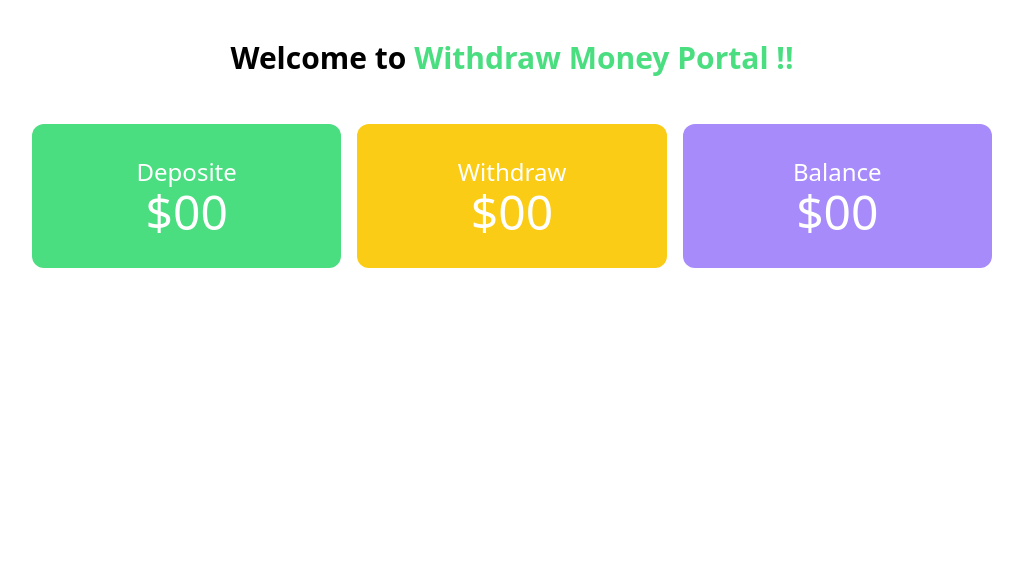
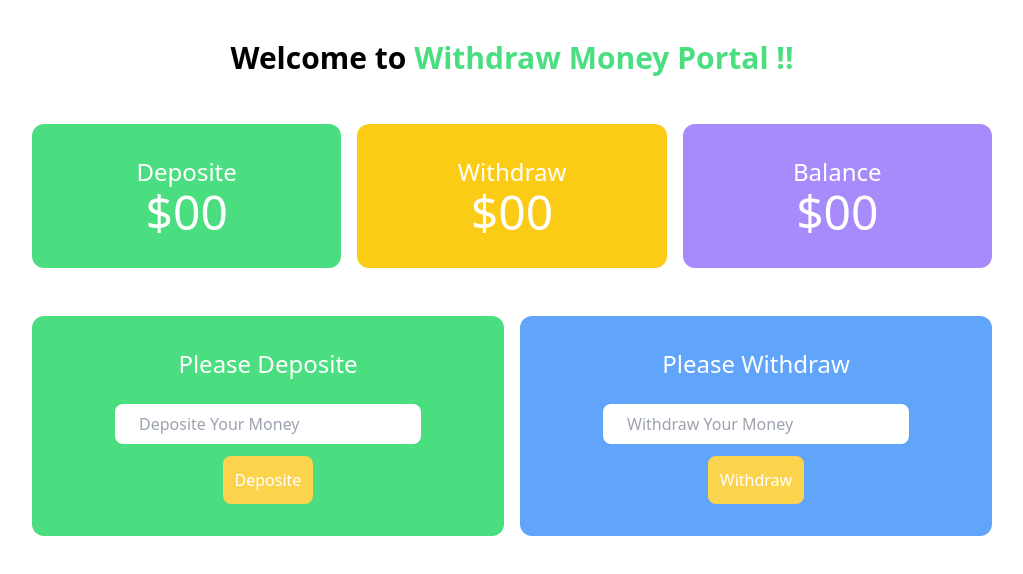
Before and after one commit to Houmayan/deshbank, a plain HTML site: page bank.html in a window 1280 px wide. Shown: the whole page, without its empty margins (128-1151 px from the left). Drawn offline with nearby package versions, Linux system fonts and the light colour scheme.

Commit message:
added new

```diff
--- a/bank.html
+++ b/bank.html
@@ -1,13 +1,14 @@
-<!doctype html>
+<!DOCTYPE html>
 <html>
   <head>
-  <meta charset="UTF-8">
-  <meta name="viewport" content="width=device-width, initial-scale=1.0">
+    <meta charset="UTF-8" />
+    <meta name="viewport" content="width=device-width, initial-scale=1.0" />
     <script src="https://cdn.tailwindcss.com"></script>
   </head>
   <body>
     <h1 class="text-3xl font-semibold text-center m-10">
-    Welcome to <span class="font-bold text-green-400">Withdraw Money Portal !!</span>
+      Welcome to
+      <span class="font-bold text-green-400">Withdraw Money Portal !!</span>
     </h1>
     <main>
       <section class="mt-12">
@@ -24,7 +25,46 @@
             <h4 class="text-2xl">Balance</h4>
             <h2 class="text-5xl">$00</h2>
           </div>
+        </div>
+      </section>
+      <!-- ...................... -->
+      <section class="mt-12">
+        <div class="grid grid-cols-2 gap-4 w-9/12 mx-auto text-white">
+          <div class="bg-green-400 p-8 rounded-xl text-center">
+            <h4 class="text-2xl">Please Deposite</h4>
+            <input
+              class="mt-6 rounded-lg block w-9/12 px-6 py-2 mb-3 mx-auto"
+              type="number"
+              name=""
+              id=""
+              placeholder="Deposite Your Money"
+            />
 
+            <button
+              id="btn-deposite"
+              class="bg-amber-300 hover:bg-blue-400 rounded-lg p-3"
+            >
+              Deposite
+            </button>
+          </div>
+
+          <div class="bg-blue-400 p-8 rounded-xl text-center">
+            <h4 class="text-2xl">Please Withdraw</h4>
+            <input
+              class="mt-6 rounded-lg block w-9/12 px-6 py-2 mb-3 mx-auto"
+              type="number"
+              name=""
+              id=""
+              placeholder="Withdraw Your Money"
+            />
+
+            <button
+              id="btn-withdraw"
+              class="bg-amber-300 hover:bg-green-400 rounded-lg p-3"
+            >
+              Withdraw
+            </button>
+          </div>
         </div>
       </section>
     </main>
```
Lines whose indentation alone changed are shown as unchanged.
